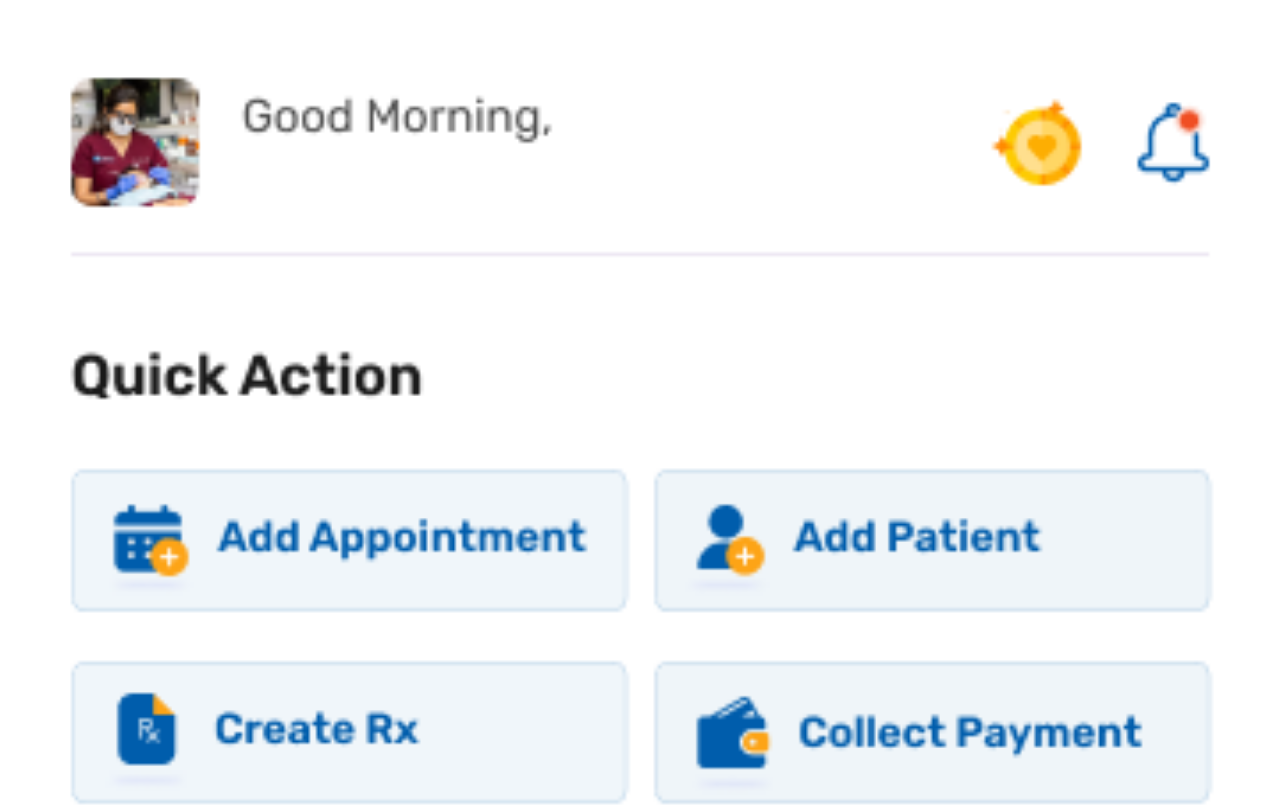
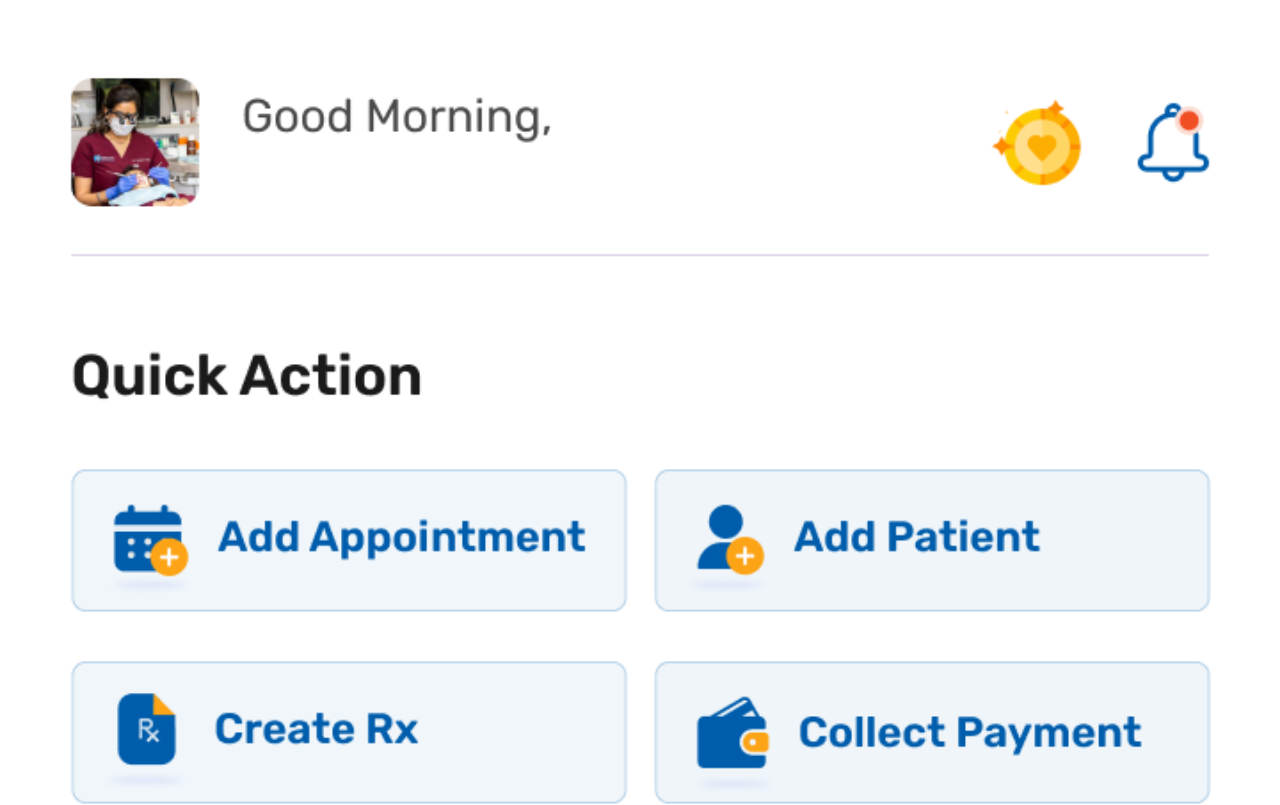
Before and after one commit to AtharvaDeolalikar/bfhl-pwa, a plain HTML site: page index.html in a window 1280 px wide. Shown: the top 805 px of the page. Drawn offline with Linux system fonts and the light colour scheme.

Commit message:
MOD | image

```diff
--- a/index.html
+++ b/index.html
@@ -20,7 +20,7 @@
     <title>DRx App</title>
   </head>
   <body>
-      <img src="https://atharvadeolalikar.github.io/bfhl-pwa/images/homepage-v1.png" class="homepage"/>
+      <img src="https://atharvadeolalikar.github.io/bfhl-pwa/images/homepage-v2.png" class="homepage"/>
       <script src="js/app.js"></script>
   </body>
 </html>
```
Also changed, not shown: images/homepage-v2.png (added).
